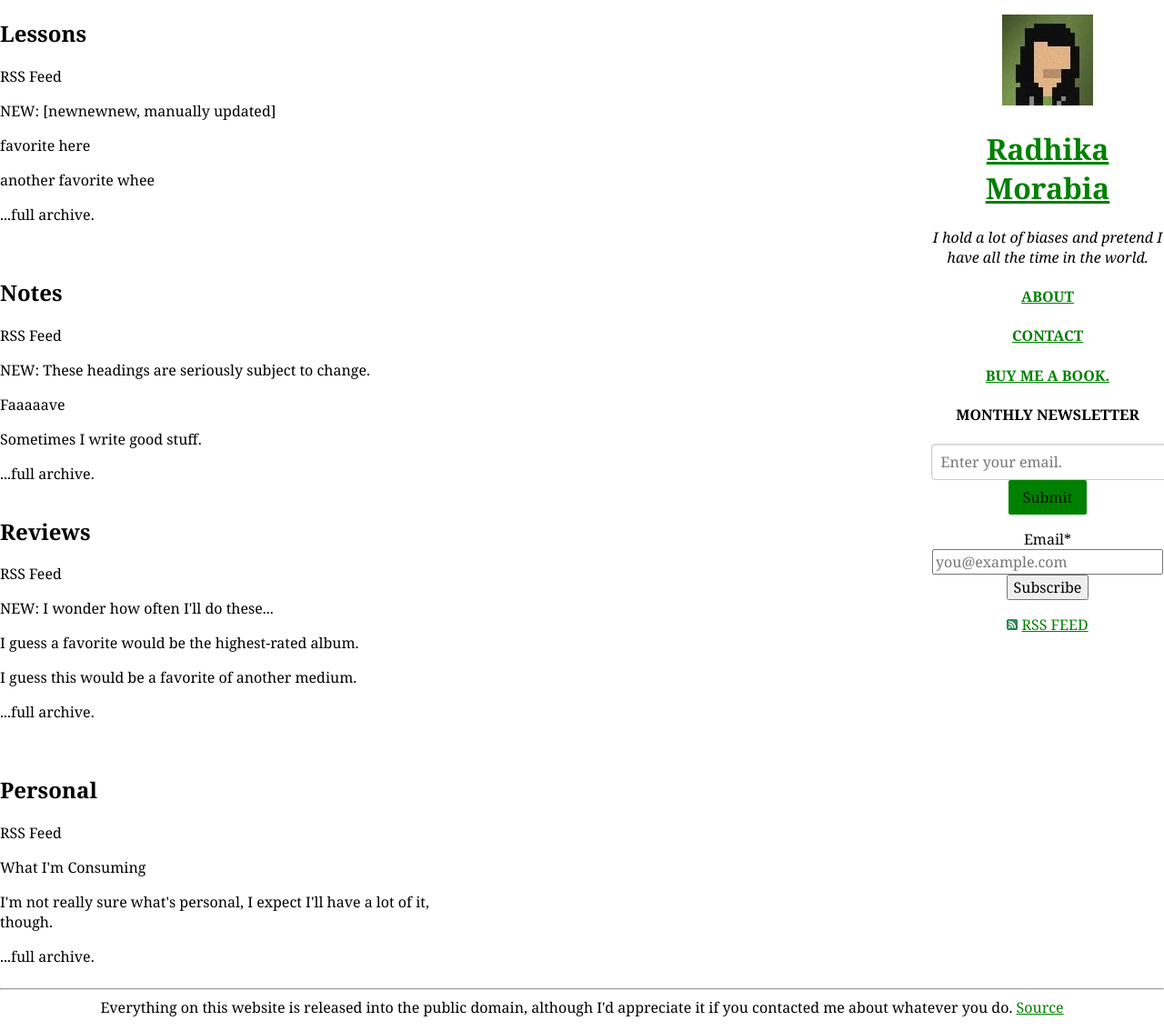
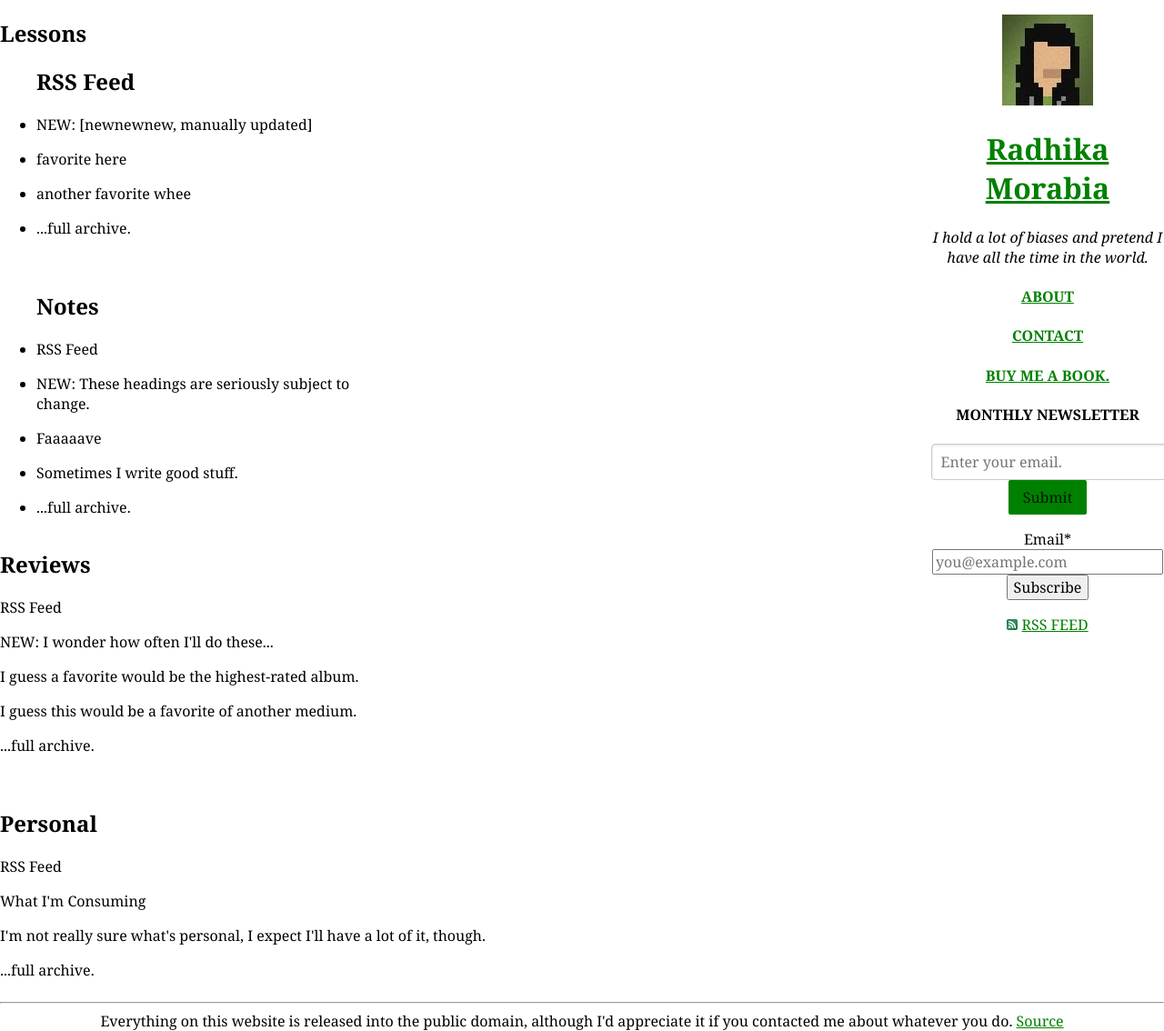
Before and after one commit to rmorabia/radhika.dev, a Jekyll site: the page built from index.html, in a window 1280 px wide. Shown: the whole page at 91% size. Built offline with Jekyll 4.4.1, drawn with Linux system fonts in a browser that asks for light colours; Markdown is read by kramdown in place of the engine named in the settings.

Commit message:
to bullet or not to bullet

```diff
--- a/index.html
+++ b/index.html
@@ -3,25 +3,25 @@ layout: default
 title: Radhika Morabia
 ---
 
-<div class="pure-u-1-2">
+<div class="pure-u-2-5">
     <h2>Lessons</h2>
-    <p>RSS Feed </p>
-    <p>NEW: [newnewnew, manually updated]</p>
-    <p>favorite here</p>
-    <p>another favorite whee</p>
-    <p>...full archive.</p>
+    <ul><h2>RSS Feed</h2>
+<li><p>NEW: [newnewnew, manually updated]</p></li>
+<li><p>favorite here</p></li>
+<li><p>another favorite whee</p></li>
+<li><p>...full archive.</p></li></ul>
 
     <br />
 
-    <h2>Notes</h2>
-    <p>RSS Feed</p>
-    <p>NEW: These headings are seriously subject to change.</p>
-    <p>Faaaaave</p>
-    <p>Sometimes I write good stuff.</p>
-    <p>...full archive.</p>
+ <ul><h2>Notes</h2>
+ <li><p>RSS Feed</p></li>
+<li><p>NEW: These headings are seriously subject to change.</p></li>
+<li><p>Faaaaave</p></li>
+ <li><p>Sometimes I write good stuff.</p></li>
+<li><p>...full archive.</p></li></ul>
 </div>
 
-<div class="pure-u-1-2">
+<div class="pure-u-3-5">
     <h2>Reviews</h2>
     <p>RSS Feed</p>
     <p>NEW: I wonder how often I'll do these...</p>
```
